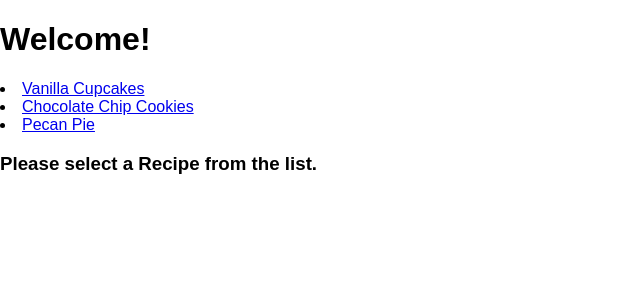
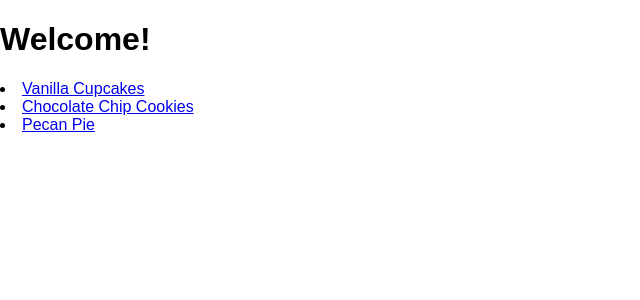
Before and after one commit to marissazhong/react-recipe-manager, a React (Create React App) app in the folder client/: page / in a window 1280 px wide. Shown: the top 300 px of the page, without its empty margins (0-640 px from the left). Built offline with nearby package versions, Linux system fonts and the light colour scheme.

Commit message:
add nested route for show recipe

```diff
--- a/client/src/App.js
+++ b/client/src/App.js
@@ -17,6 +17,7 @@ class App extends Component {
           <Route exact path="/login" component={LoginPage} />
           <Route exact path="/" component={AllRecipesPage} />
           <Route exact path="/recipes" component={UserRecipesPage} />
+          <Route path="/recipes/:recipeId" component={RecipeShow}/>
           <Route exact path="/recipe" component={RecipeShow} />
         </div>
       </Router>
--- a/client/src/components/recipes/RecipeList.js
+++ b/client/src/components/recipes/RecipeList.js
@@ -1,12 +1,13 @@
 import React from 'react';
 import { Link } from 'react-router-dom';
+import RecipeShow from './RecipeShow';
 
 class RecipeList extends React.Component {
   render() {
     const recipes = this.props.recipes;
     const renderRecipes = Object.keys(recipes).map(recipeID =>
-      <li>
-        <Link key={recipeID} to={`/recipes/${recipeID}`}>{recipes[recipeID].name}</Link>
+      <li key={recipeID} >
+        <Link to={`/recipes/${recipeID}`}>{recipes[recipeID].name}</Link>
       </li>
     );
 
--- a/client/src/containers/AllRecipesPage.js
+++ b/client/src/containers/AllRecipesPage.js
@@ -9,10 +9,6 @@ const AllRecipesPage = ({match}) => (
             <div>
                 <h1>Welcome!</h1>
                 <RecipeList recipes={recipes}/>
-                <Route exact path={match.url} render={() => (
-                    <h3>Please select a Recipe from the list.</h3>
-                )}/>
-                <Route path={`${match.url}/:recipeId`} component={RecipeShow}/>
             </div>
 )
 
```
